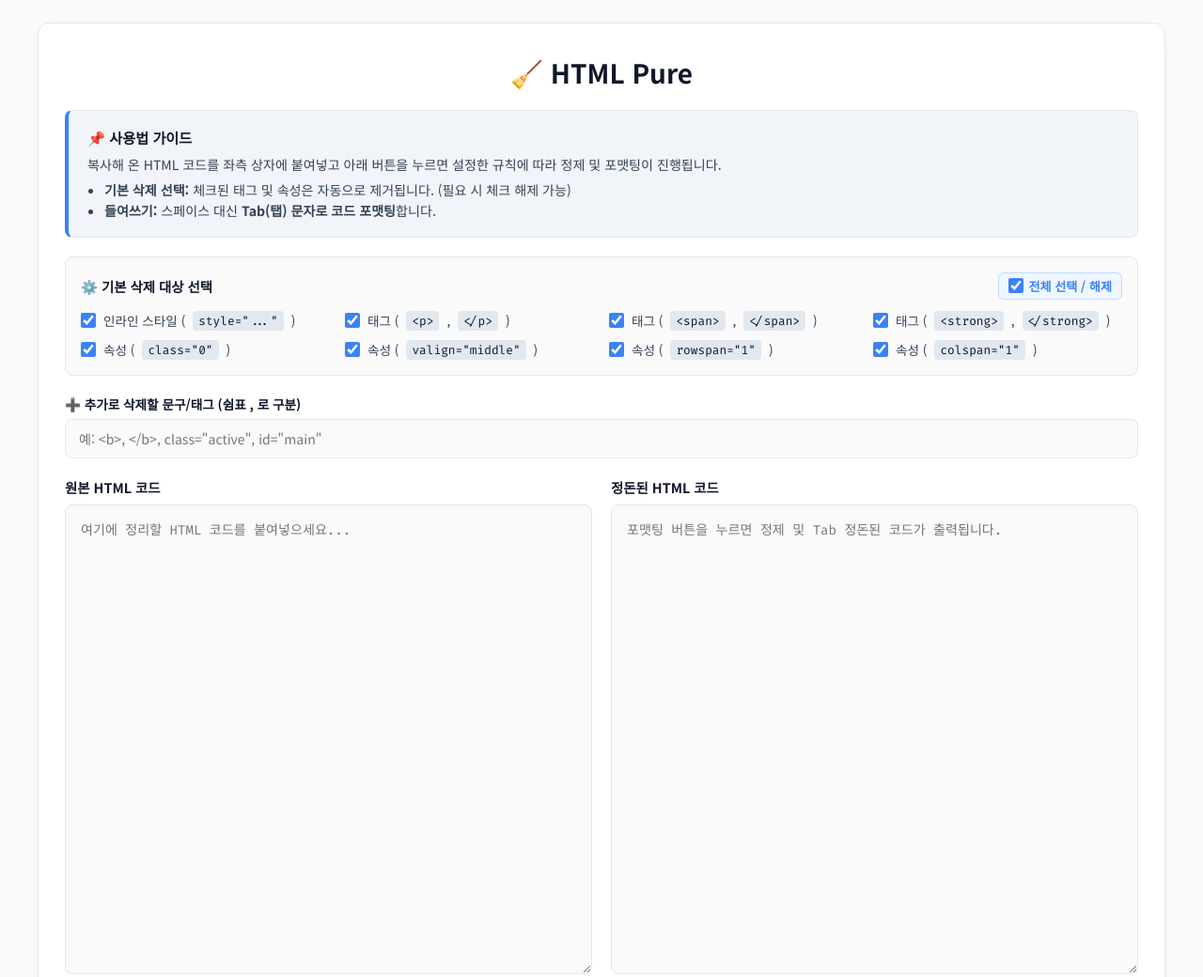
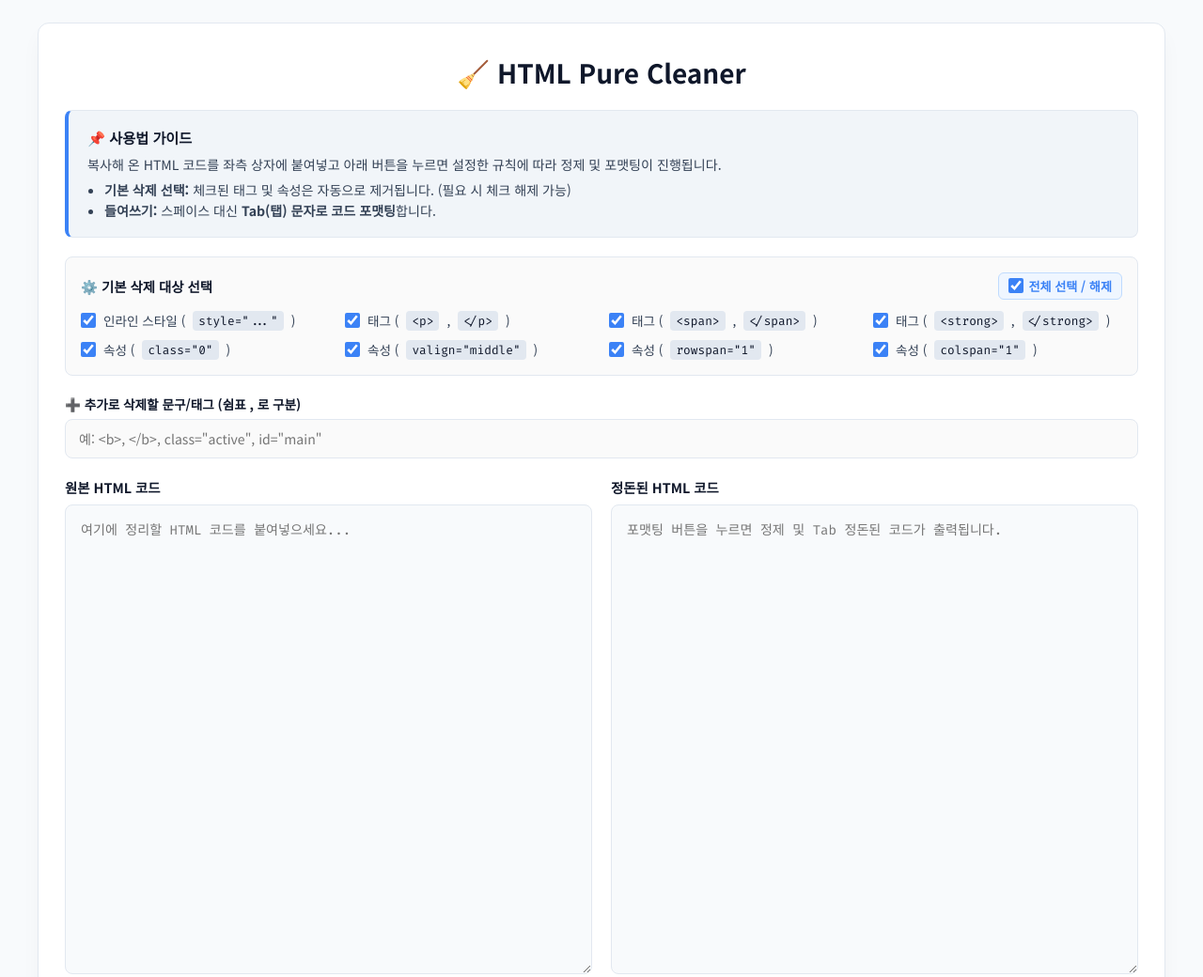
Before and after one commit to luckydos/html-pure, a plain HTML site: page index.html in a window 1280 px wide. Shown: the top 1040 px of the page at 94% size. Drawn offline with Linux system fonts and the light colour scheme.

Commit message:
edit header h1 (index.html)

```diff
--- a/index.html
+++ b/index.html
@@ -282,7 +282,7 @@
 
 	<div class="container">
 		<div class="header">
-			<h1>🧹 HTML Pure</h1>
+			<h1>🧹 HTML Pure Cleaner</h1>
 		</div>
 
 		<!-- 상단 설명 가이드 카드 -->
```
